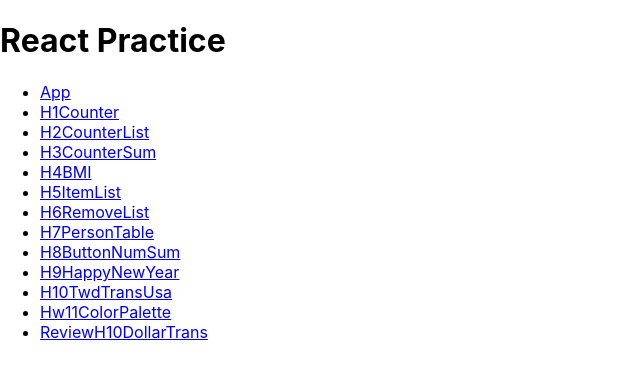
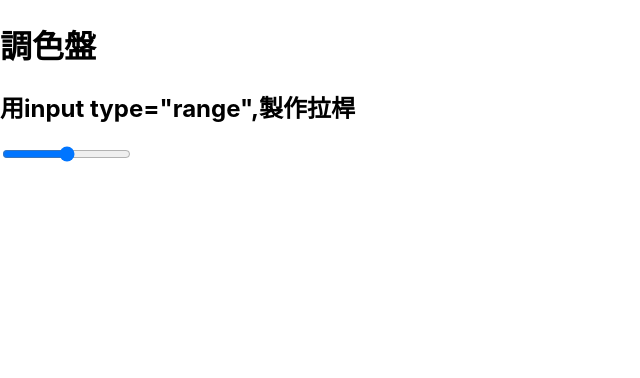
Before and after one commit to michelle3356/review-react, a React (Create React App) app: page /ReviewH11Color in a window 1280 px wide. Shown: the top 378 px of the page, without its empty margins (0-640 px from the left). Built offline with nearby package versions, Linux system fonts and the light colour scheme.

Commit message:
color initial review

```diff
--- a/src/Home.js
+++ b/src/Home.js
@@ -22,6 +22,7 @@ class Home extends React.Component{
           <li><Link to="/H10TwdTransUsa">H10TwdTransUsa</Link></li>
           <li><Link to="/Hw11ColorPalette">Hw11ColorPalette</Link></li>
           <li><Link to="/ReviewH10DollarTrans">ReviewH10DollarTrans</Link></li>
+          <li><Link to="/ReviewH11Color">ReviewH11Color</Link></li>
         </ul>
       </div>
     )
--- a/src/HomeRoute.js
+++ b/src/HomeRoute.js
@@ -18,6 +18,7 @@ import H9HappyNewYear from './H9HappyNewYear';
 import H10TwdTransUsa from './H10TwdTransUsa';
 import Hw11ColorPalette from './Hw11ColorPalette';
 import ReviewH10DollarTrans from './ReviewH10DollarTrans';
+import ReviewH11Color from './ReviewH11Color';
 
 import * as serviceWorker from './serviceWorker';
 
@@ -40,6 +41,7 @@ function HomeRoute (){
           <Route path="/H10TwdTransUsa"><H10TwdTransUsa /></Route>
           <Route path="/Hw11ColorPalette"><Hw11ColorPalette /></Route>
           <Route path="/ReviewH10DollarTrans"><ReviewH10DollarTrans /></Route>
+          <Route path="/ReviewH11Color"><ReviewH11Color /></Route>
           <Route path="/"><Home /></Route>
         </Switch>
       </BrowserRouter>
--- /dev/null
+++ b/src/ReviewH11Color.js
@@ -0,0 +1,28 @@
+import React, { Component } from 'react'
+
+class ReviewH11Color extends React.Component{
+  constructor(props){
+    super(props);
+
+    this.state = {
+      r: 0,
+      g: 0,
+      b: 0
+    }
+  }
+
+  render(){
+
+    const {r, g, b} = this.state;
+    return(
+      <div>
+        <h1>調色盤</h1>
+        <h2>用input type="range",製作拉桿</h2>
+        <input type="range" />
+
+      </div>
+    )
+  }
+}
+
+export default ReviewH11Color;
```
Also changed, not shown: src/ReviewH11ColorInput.js (added, +22 -0 lines).
